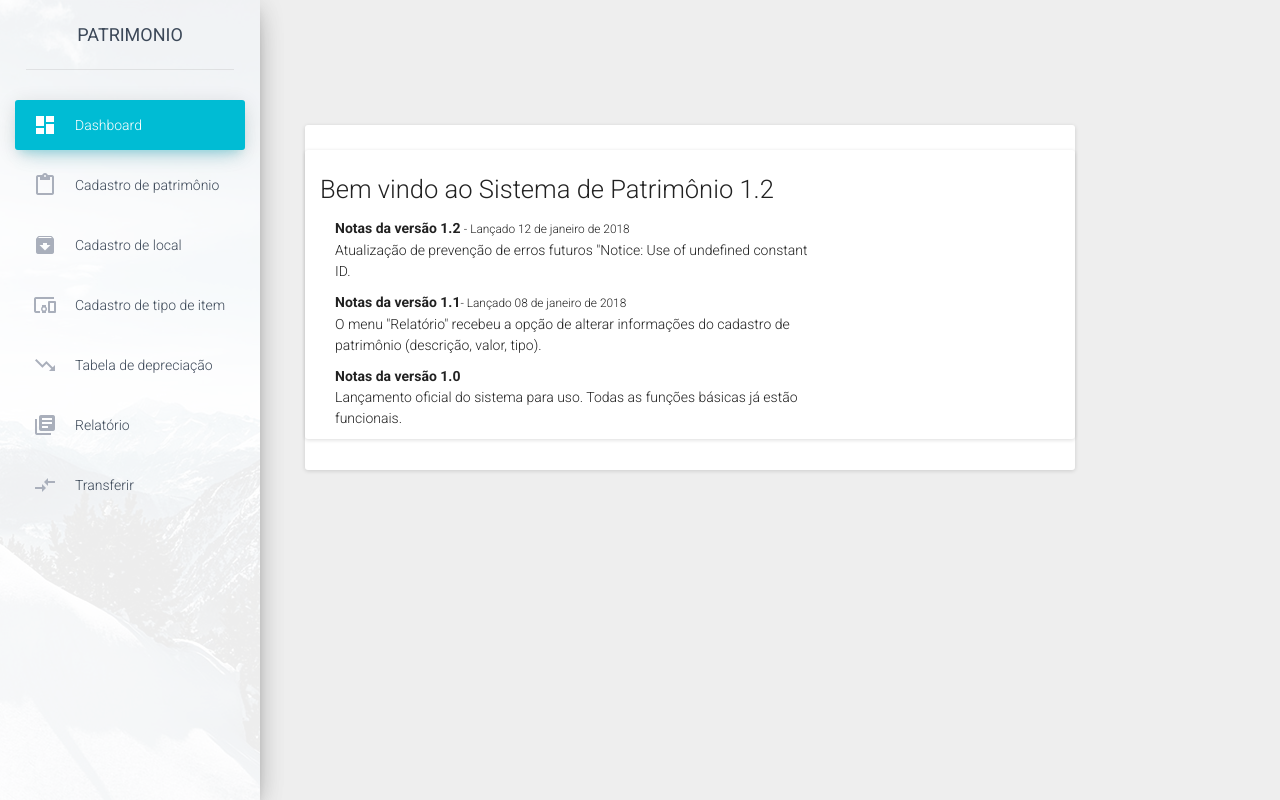
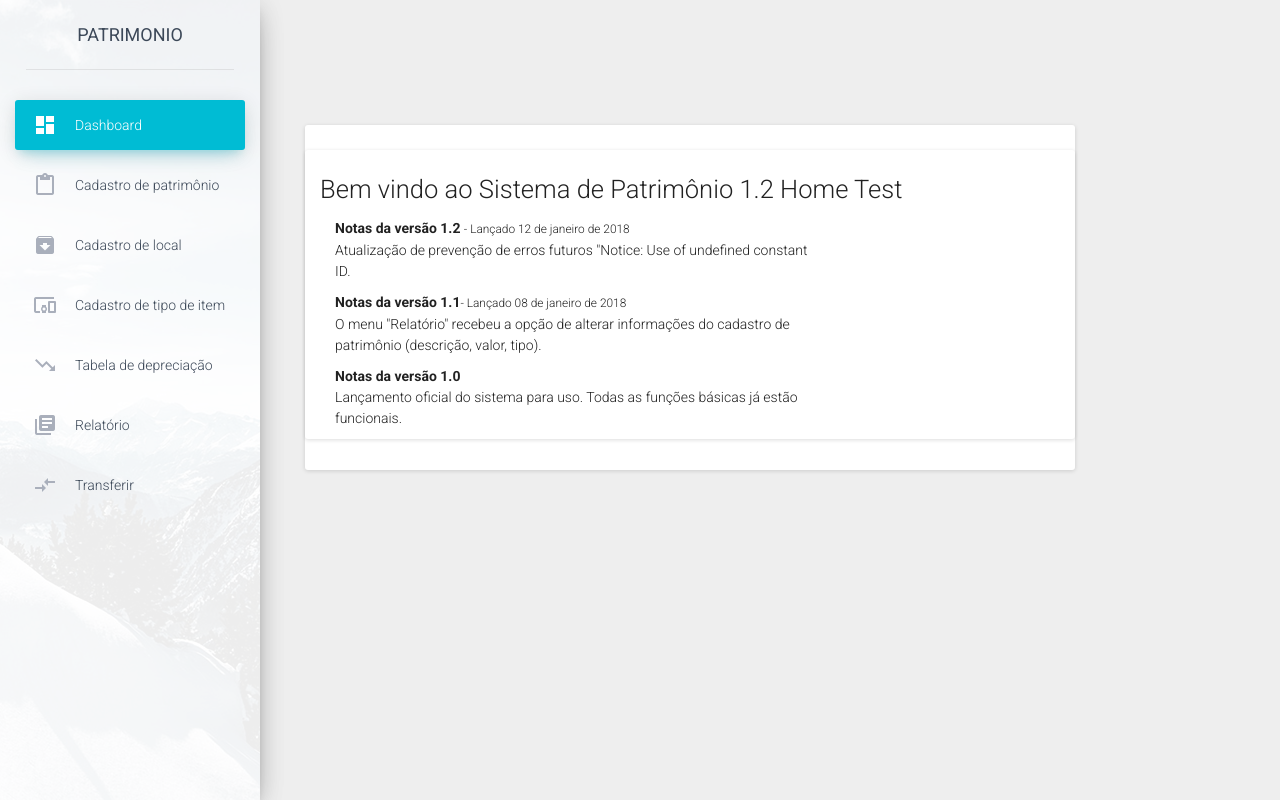
Before and after one commit to Danielgomesp/patrimonio, a PHP site: page / in a window 1280 px wide. Run offline with PHP 8.4, Linux system fonts and the light colour scheme; some libraries are stand-ins or nearby versions.

Commit message:
Home Test
Alterei o Index: Acrescentei o nome Home Test. Para testar a mudanca feita em casa e comparar no trabalho.

```diff
--- a/page/index.php
+++ b/page/index.php
@@ -98,7 +98,7 @@
                             <div class="card">
                                 <div class="card">
                                     <div class="col-md-10">
-                                        <h3>Bem vindo ao Sistema de Patrimônio 1.2</h3>
+                                        <h3>Bem vindo ao Sistema de Patrimônio 1.2 Home Test</h3>
                                         <div class="col-md-10">
                                             <p>
                                                 <b>Notas da versão 1.2</b> <small>-  Lançado 12 de janeiro de 2018</small> <br>
```
Also changed, not shown: 1 other file.
